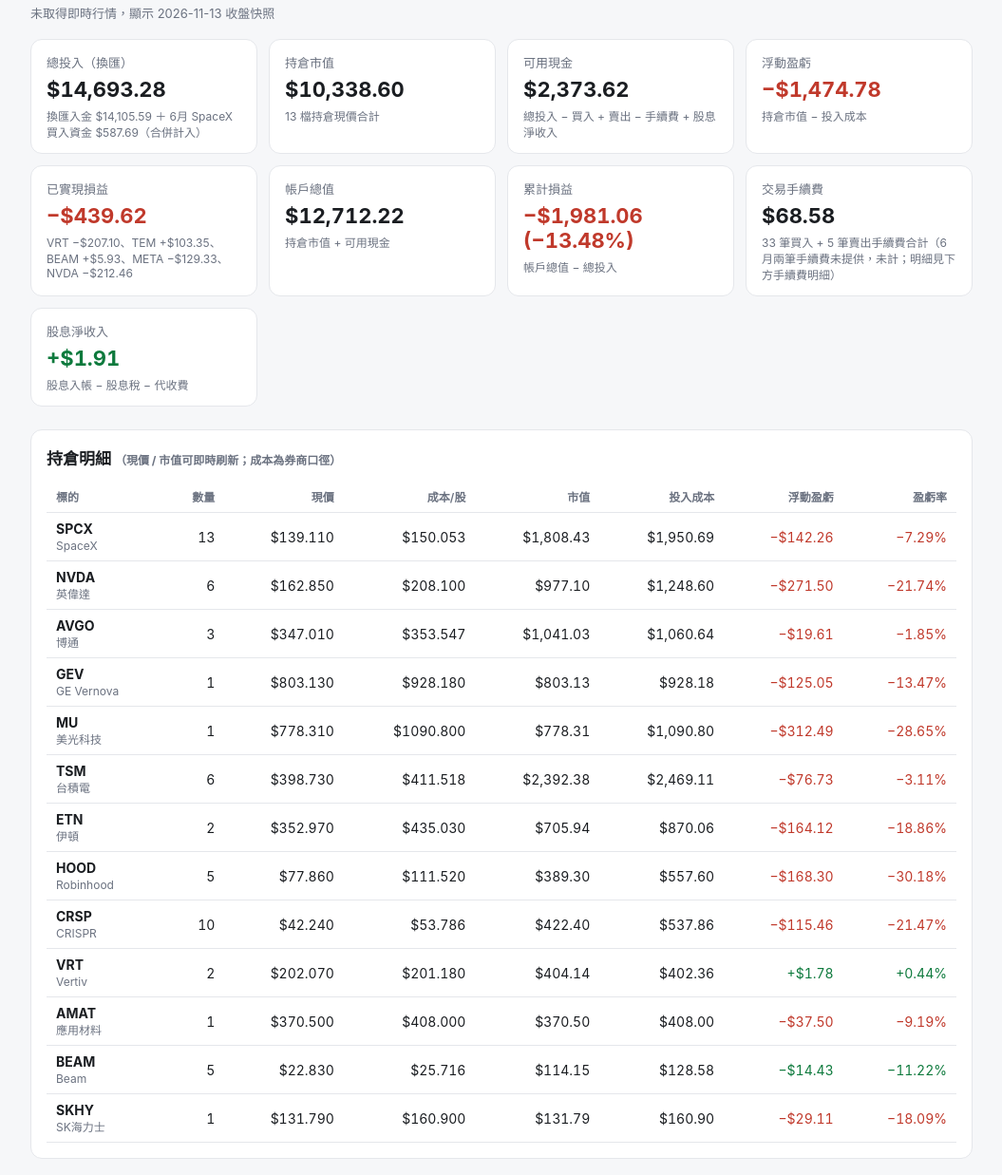
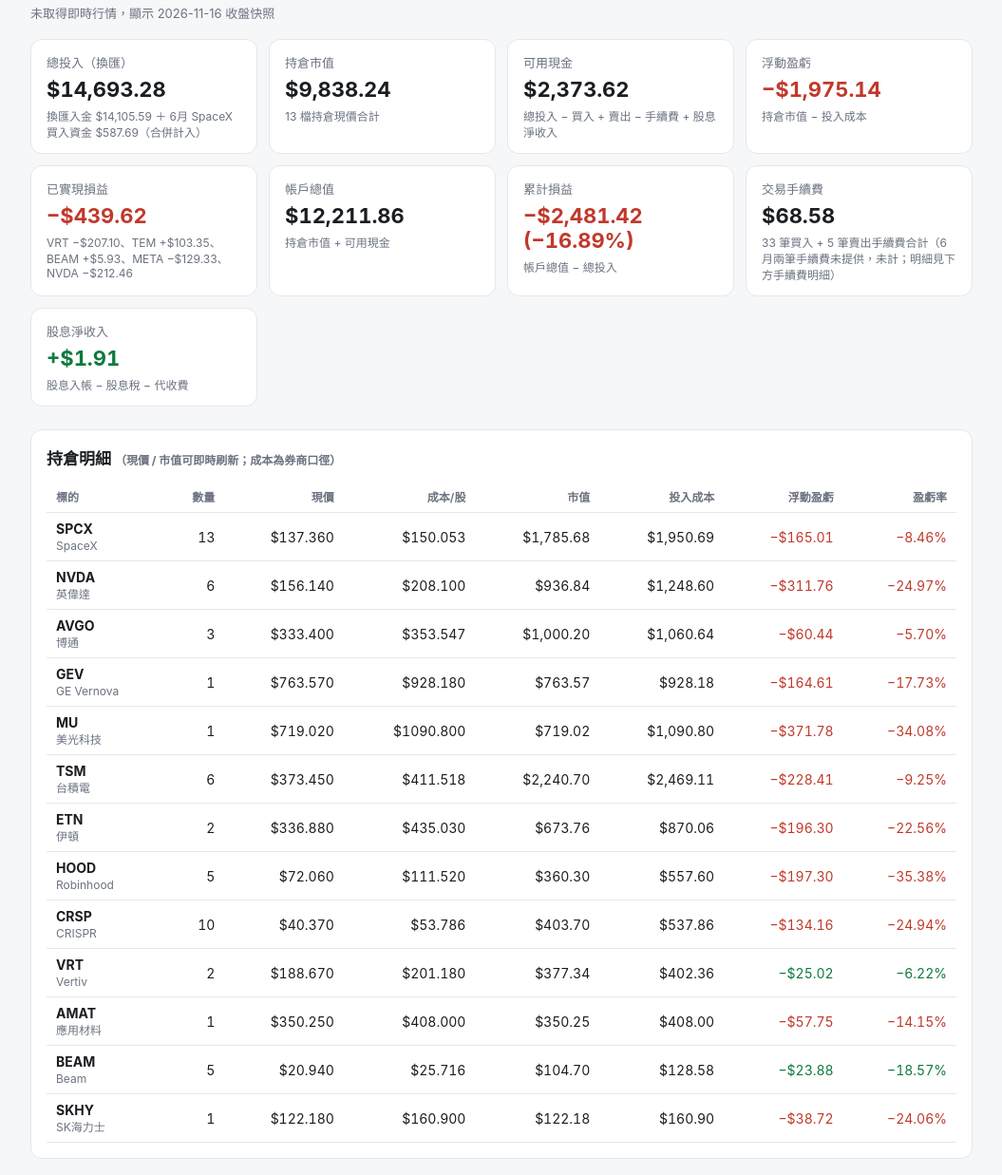
Before and after one commit to TonyTCFu/portfolio-pnl, a plain HTML site: page index.html in a window 1280 px wide. Shown: the part 60-1297 px from the top of the page at 95% size, without its empty margins (112-1167 px from the left). Drawn offline with Linux system fonts and the light colour scheme; no server answers.

Commit message:
Update snapshot to 2026-11-16 close

```diff
--- a/index.html
+++ b/index.html
@@ -49,19 +49,19 @@
 <div class="wrap">
   <header>
     <h1>美股持倉損益 Dashboard</h1>
-    <span class="tag" id="quoteTag">持倉數據：2026-11-13 美股收盤</span>
+    <span class="tag" id="quoteTag">持倉數據：2026-11-16 美股收盤</span>
     <button class="btn" id="refreshBtn">⟳ 刷新行情</button>
   </header>
-  <div class="meta" id="quoteMeta">靜態快照（2026-11-13 收盤價）· 頁面更新 2026-11-14 · 數據來源：券商資金流水與持倉截圖</div>
+  <div class="meta" id="quoteMeta">靜態快照（2026-11-16 收盤價）· 頁面更新 2026-11-17 · 數據來源：券商資金流水與持倉截圖</div>
 
   <div class="grid">
     <div class="card"><div class="card-label">總投入（換匯）</div><div class="card-value">$14,693.28</div><div class="card-note">換匯入金 $14,105.59 ＋ 6月 SpaceX 買入資金 $587.69（合併計入）</div></div>
-    <div class="card"><div class="card-label">持倉市值</div><div class="card-value" id="cv-market">$10,338.60</div><div class="card-note">13 檔持倉現價合計</div></div>
+    <div class="card"><div class="card-label">持倉市值</div><div class="card-value" id="cv-market">$9,838.24</div><div class="card-note">13 檔持倉現價合計</div></div>
     <div class="card"><div class="card-label">可用現金</div><div class="card-value">$2,373.62</div><div class="card-note">總投入 − 買入 + 賣出 − 手續費 + 股息淨收入</div></div>
-    <div class="card"><div class="card-label">浮動盈虧</div><div class="card-value neg" id="cv-floating">−$1,474.78</div><div class="card-note">持倉市值 − 投入成本</div></div>
+    <div class="card"><div class="card-label">浮動盈虧</div><div class="card-value neg" id="cv-floating">−$1,975.14</div><div class="card-note">持倉市值 − 投入成本</div></div>
     <div class="card"><div class="card-label">已實現損益</div><div class="card-value neg">−$439.62</div><div class="card-note">VRT −$207.10、TEM +$103.35、BEAM +$5.93、META −$129.33、NVDA −$212.46</div></div>
-    <div class="card"><div class="card-label">帳戶總值</div><div class="card-value" id="cv-account">$12,712.22</div><div class="card-note">持倉市值 + 可用現金</div></div>
-    <div class="card"><div class="card-label">累計損益</div><div class="card-value neg" id="cv-pnl">−$1,981.06 (−13.48%)</div><div class="card-note">帳戶總值 − 總投入</div></div>
+    <div class="card"><div class="card-label">帳戶總值</div><div class="card-value" id="cv-account">$12,211.86</div><div class="card-note">持倉市值 + 可用現金</div></div>
+    <div class="card"><div class="card-label">累計損益</div><div class="card-value neg" id="cv-pnl">−$2,481.42 (−16.89%)</div><div class="card-note">帳戶總值 − 總投入</div></div>
     <div class="card"><div class="card-label">交易手續費</div><div class="card-value">$68.58</div><div class="card-note">33 筆買入 + 5 筆賣出手續費合計（6月兩筆手續費未提供，未計；明細見下方手續費明細）</div></div>
     <div class="card"><div class="card-label">股息淨收入</div><div class="card-value pos">+$1.91</div><div class="card-note">股息入帳 − 股息稅 − 代收費</div></div>
   </div>
@@ -71,19 +71,19 @@
     <table>
       <tr><th>標的</th><th class="num">數量</th><th class="num">現價</th><th class="num">成本/股</th>
           <th class="num">市值</th><th class="num">投入成本</th><th class="num">浮動盈虧</th><th class="num">盈虧率</th></tr>
-      <tr><td><b>SPCX</b><br><span class="dim">SpaceX</span></td><td class="num">13</td><td class="num" id="px-0">$139.110</td><td class="num">$150.053</td><td class="num" id="mv-0">$1,808.43</td><td class="num">$1,950.69</td><td class="num neg" id="fl-0">−$142.26</td><td class="num neg" id="flp-0">−7.29%</td></tr>
-      <tr><td><b>NVDA</b><br><span class="dim">英偉達</span></td><td class="num">6</td><td class="num" id="px-1">$162.850</td><td class="num">$208.100</td><td class="num" id="mv-1">$977.10</td><td class="num">$1,248.60</td><td class="num neg" id="fl-1">−$271.50</td><td class="num neg" id="flp-1">−21.74%</td></tr>
-      <tr><td><b>AVGO</b><br><span class="dim">博通</span></td><td class="num">3</td><td class="num" id="px-2">$347.010</td><td class="num">$353.547</td><td class="num" id="mv-2">$1,041.03</td><td class="num">$1,060.64</td><td class="num neg" id="fl-2">−$19.61</td><td class="num neg" id="flp-2">−1.85%</td></tr>
-      <tr><td><b>GEV</b><br><span class="dim">GE Vernova</span></td><td class="num">1</td><td class="num" id="px-3">$803.130</td><td class="num">$928.180</td><td class="num" id="mv-3">$803.13</td><td class="num">$928.18</td><td class="num neg" id="fl-3">−$125.05</td><td class="num neg" id="flp-3">−13.47%</td></tr>
-      <tr><td><b>MU</b><br><span class="dim">美光科技</span></td><td class="num">1</td><td class="num" id="px-4">$778.310</td><td class="num">$1090.800</td><td class="num" id="mv-4">$778.31</td><td class="num">$1,090.80</td><td class="num neg" id="fl-4">−$312.49</td><td class="num neg" id="flp-4">−28.65%</td></tr>
-      <tr><td><b>TSM</b><br><span class="dim">台積電</span></td><td class="num">6</td><td class="num" id="px-5">$398.730</td><td class="num">$411.518</td><td class="num" id="mv-5">$2,392.38</td><td class="num">$2,469.11</td><td class="num neg" id="fl-5">−$76.73</td><td class="num neg" id="flp-5">−3.11%</td></tr>
-      <tr><td><b>ETN</b><br><span class="dim">伊頓</span></td><td class="num">2</td><td class="num" id="px-6">$352.970</td><td class="num">$435.030</td><td class="num" id="mv-6">$705.94</td><td class="num">$870.06</td><td class="num neg" id="fl-6">−$164.12</td><td class="num neg" id="flp-6">−18.86%</td></tr>
-      <tr><td><b>HOOD</b><br><span class="dim">Robinhood</span></td><td class="num">5</td><td class="num" id="px-7">$77.860</td><td class="num">$111.520</td><td class="num" id="mv-7">$389.30</td><td class="num">$557.60</td><td class="num neg" id="fl-7">−$168.30</td><td class="num neg" id="flp-7">−30.18%</td></tr>
-      <tr><td><b>CRSP</b><br><span class="dim">CRISPR</span></td><td class="num">10</td><td class="num" id="px-8">$42.240</td><td class="num">$53.786</td><td class="num" id="mv-8">$422.40</td><td class="num">$537.86</td><td class="num neg" id="fl-8">−$115.46</td><td class="num neg" id="flp-8">−21.47%</td></tr>
-      <tr><td><b>VRT</b><br><span class="dim">Vertiv</span></td><td class="num">2</td><td class="num" id="px-9">$202.070</td><td class="num">$201.180</td><td class="num" id="mv-9">$404.14</td><td class="num">$402.36</td><td class="num pos" id="fl-9">+$1.78</td><td class="num pos" id="flp-9">+0.44%</td></tr>
-      <tr><td><b>AMAT</b><br><span class="dim">應用材料</span></td><td class="num">1</td><td class="num" id="px-10">$370.500</td><td class="num">$408.000</td><td class="num" id="mv-10">$370.50</td><td class="num">$408.00</td><td class="num neg" id="fl-10">−$37.50</td><td class="num neg" id="flp-10">−9.19%</td></tr>
-      <tr><td><b>BEAM</b><br><span class="dim">Beam</span></td><td class="num">5</td><td class="num" id="px-11">$22.830</td><td class="num">$25.716</td><td class="num" id="mv-11">$114.15</td><td class="num">$128.58</td><td class="num pos" id="fl-11">−$14.43</td><td class="num pos" id="flp-11">−11.22%</td></tr>
-      <tr><td><b>SKHY</b><br><span class="dim">SK海力士</span></td><td class="num">1</td><td class="num" id="px-12">$131.790</td><td class="num">$160.900</td><td class="num" id="mv-12">$131.79</td><td class="num">$160.90</td><td class="num neg" id="fl-12">−$29.11</td><td class="num neg" id="flp-12">−18.09%</td></tr>
+      <tr><td><b>SPCX</b><br><span class="dim">SpaceX</span></td><td class="num">13</td><td class="num" id="px-0">$137.360</td><td class="num">$150.053</td><td class="num" id="mv-0">$1,785.68</td><td class="num">$1,950.69</td><td class="num neg" id="fl-0">−$165.01</td><td class="num neg" id="flp-0">−8.46%</td></tr>
+      <tr><td><b>NVDA</b><br><span class="dim">英偉達</span></td><td class="num">6</td><td class="num" id="px-1">$156.140</td><td class="num">$208.100</td><td class="num" id="mv-1">$936.84</td><td class="num">$1,248.60</td><td class="num neg" id="fl-1">−$311.76</td><td class="num neg" id="flp-1">−24.97%</td></tr>
+      <tr><td><b>AVGO</b><br><span class="dim">博通</span></td><td class="num">3</td><td class="num" id="px-2">$333.400</td><td class="num">$353.547</td><td class="num" id="mv-2">$1,000.20</td><td class="num">$1,060.64</td><td class="num neg" id="fl-2">−$60.44</td><td class="num neg" id="flp-2">−5.70%</td></tr>
+      <tr><td><b>GEV</b><br><span class="dim">GE Vernova</span></td><td class="num">1</td><td class="num" id="px-3">$763.570</td><td class="num">$928.180</td><td class="num" id="mv-3">$763.57</td><td class="num">$928.18</td><td class="num neg" id="fl-3">−$164.61</td><td class="num neg" id="flp-3">−17.73%</td></tr>
+      <tr><td><b>MU</b><br><span class="dim">美光科技</span></td><td class="num">1</td><td class="num" id="px-4">$719.020</td><td class="num">$1090.800</td><td class="num" id="mv-4">$719.02</td><td class="num">$1,090.80</td><td class="num neg" id="fl-4">−$371.78</td><td class="num neg" id="flp-4">−34.08%</td></tr>
+      <tr><td><b>TSM</b><br><span class="dim">台積電</span></td><td class="num">6</td><td class="num" id="px-5">$373.450</td><td class="num">$411.518</td><td class="num" id="mv-5">$2,240.70</td><td class="num">$2,469.11</td><td class="num neg" id="fl-5">−$228.41</td><td class="num neg" id="flp-5">−9.25%</td></tr>
+      <tr><td><b>ETN</b><br><span class="dim">伊頓</span></td><td class="num">2</td><td class="num" id="px-6">$336.880</td><td class="num">$435.030</td><td class="num" id="mv-6">$673.76</td><td class="num">$870.06</td><td class="num neg" id="fl-6">−$196.30</td><td class="num neg" id="flp-6">−22.56%</td></tr>
+      <tr><td><b>HOOD</b><br><span class="dim">Robinhood</span></td><td class="num">5</td><td class="num" id="px-7">$72.060</td><td class="num">$111.520</td><td class="num" id="mv-7">$360.30</td><td class="num">$557.60</td><td class="num neg" id="fl-7">−$197.30</td><td class="num neg" id="flp-7">−35.38%</td></tr>
+      <tr><td><b>CRSP</b><br><span class="dim">CRISPR</span></td><td class="num">10</td><td class="num" id="px-8">$40.370</td><td class="num">$53.786</td><td class="num" id="mv-8">$403.70</td><td class="num">$537.86</td><td class="num neg" id="fl-8">−$134.16</td><td class="num neg" id="flp-8">−24.94%</td></tr>
+      <tr><td><b>VRT</b><br><span class="dim">Vertiv</span></td><td class="num">2</td><td class="num" id="px-9">$188.670</td><td class="num">$201.180</td><td class="num" id="mv-9">$377.34</td><td class="num">$402.36</td><td class="num pos" id="fl-9">−$25.02</td><td class="num pos" id="flp-9">−6.22%</td></tr>
+      <tr><td><b>AMAT</b><br><span class="dim">應用材料</span></td><td class="num">1</td><td class="num" id="px-10">$350.250</td><td class="num">$408.000</td><td class="num" id="mv-10">$350.25</td><td class="num">$408.00</td><td class="num neg" id="fl-10">−$57.75</td><td class="num neg" id="flp-10">−14.15%</td></tr>
+      <tr><td><b>BEAM</b><br><span class="dim">Beam</span></td><td class="num">5</td><td class="num" id="px-11">$20.940</td><td class="num">$25.716</td><td class="num" id="mv-11">$104.70</td><td class="num">$128.58</td><td class="num pos" id="fl-11">−$23.88</td><td class="num pos" id="flp-11">−18.57%</td></tr>
+      <tr><td><b>SKHY</b><br><span class="dim">SK海力士</span></td><td class="num">1</td><td class="num" id="px-12">$122.180</td><td class="num">$160.900</td><td class="num" id="mv-12">$122.18</td><td class="num">$160.90</td><td class="num neg" id="fl-12">−$38.72</td><td class="num neg" id="flp-12">−24.06%</td></tr>
     </table>
   </section>
   <section>
@@ -186,7 +186,7 @@
     <div class="notes">
       <b>總投入</b>＝換匯入金總和 <b>$14,105.59</b> ＋ 2026-06 SpaceX 早期買入資金 <b>$587.69</b>（2026-10-21 用戶確認合併計入）＝<b>$14,693.28</b>。<br>
       <b>投入成本</b>＝買入成交金額合計（不含手續費，與券商持倉成本口徑一致）。<br>
-      <b>浮動盈虧</b>＝持倉市值 − 投入成本。13 檔合計 <b>−$1,474.78</b>。<br>
+      <b>浮動盈虧</b>＝持倉市值 − 投入成本。13 檔合計 <b>−$1,975.14</b>。<br>
       <b>已實現損益</b>＝賣出成交金額 − 該持倉投入成本；本期 5 筆賣出合計 <b>−$439.62</b>（VRT −$207.10、TEM +$103.35、BEAM +$5.93、META −$129.33、NVDA −$212.46；賣出手續費計入交易手續費）。<br>
       <b>可用現金</b>＝總投入 − 買入成交 + 賣出成交 − 買賣手續費 + 股息淨收入＝<b>$2,373.62</b>（帳戶內無出金）。<br>
       <b>帳戶總值</b>＝持倉市值 + 可用現金。<b>累計損益</b>＝帳戶總值 − 總投入（含手續費、股息稅費的影響）。<br>
@@ -374,7 +374,7 @@
    If the published snapshot is newer than this page's embedded one, reload once;
    if still stale afterwards, show a banner with a manual refresh button. */
 (function () {
-  var PAGE_ASOF = "2026-11-13";
+  var PAGE_ASOF = "2026-11-16";
   var KEY = "pnl_ver_" + PAGE_ASOF;
   function showBanner(asof) {
     if (document.getElementById("verBanner")) return;
```
